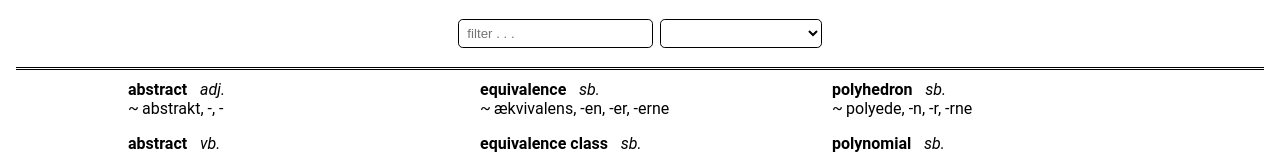
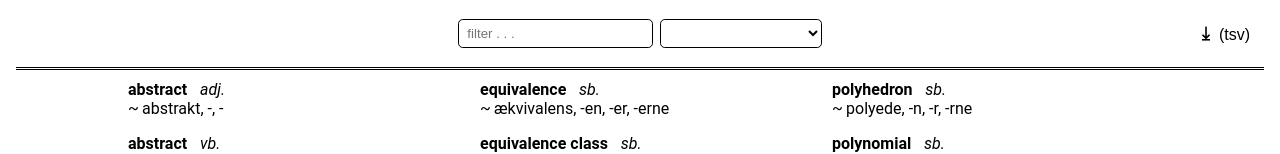
Before and after one commit to SSoelvsten/en-dk, a React (Create React App) app: page / in a window 1280 px wide. Shown: the top 154 px of the page. Built offline with nearby package versions, Linux system fonts and the light colour scheme.

Commit message:
Add .tsv download button

```diff
--- a/src/App.tsx
+++ b/src/App.tsx
@@ -5,26 +5,27 @@ import Filter, { FilterDefault } from './Filter.tsx';
 import Lexeme from './Lexeme.tsx';
 
 import * as Dictionary from './dictionary.ts';
+import Download from './Download.tsx';
 
 const App = () => {
   const [filterCtxt, setFilterCtxt] = useState(FilterDefault);
 
+  const lexemes = Dictionary.en_dk
+    .filter((l: Dictionary.Lexeme) => {
+      const input_lowered = filterCtxt.input.toLocaleLowerCase();
+      return (l.word.toLocaleLowerCase().includes(input_lowered)
+        || (l.search_terms && l.search_terms.some((x) => x.toLocaleLowerCase().includes(input_lowered)))
+        || (l.phrases && l.phrases.some(([en, _]) => en.includes(input_lowered))))
+        && (filterCtxt.category === "" || l.keywords.some((kw: string) => kw === filterCtxt.category))
+    });
+
   return (
     <div className="App">
+      <Download lexemes={lexemes} />
       <Filter onChange={setFilterCtxt} />
 
       <div className="Words">
-        {Dictionary.en_dk
-          .filter((l: Dictionary.Lexeme) => {
-            const input_lowered = filterCtxt.input.toLocaleLowerCase();
-            return (l.word.toLocaleLowerCase().includes(input_lowered)
-              || (l.search_terms && l.search_terms.some((x) => x.toLocaleLowerCase().includes(input_lowered)))
-              || (l.phrases && l.phrases.some(([en, _]) => en.includes(input_lowered))))
-              && (filterCtxt.category === "" || l.keywords.some((kw: string) => kw === filterCtxt.category))
-          })
-          .map((l: Dictionary.Lexeme) => {
-            return <Lexeme lexeme={l} key={JSON.stringify(l)} />
-          })}
+        {lexemes.map(l => <Lexeme lexeme={l} key={JSON.stringify(l)} />)}
       </div>
     </div>
   );
--- /dev/null
+++ b/src/Download.scss
@@ -0,0 +1,23 @@
+.Download {
+    position: fixed;
+    z-index: 999;
+    top: 1.3rem;
+    right: 1.5rem;
+
+    color: black;
+    text-align: center;
+
+    >span {
+        display: inline-block;
+        font-size: 1.2rem;
+        transform: rotate(90deg);
+    }
+
+    background-color: white;
+    font-size: 1rem;
+    border: none;
+
+    @media print {
+        display: none !important;
+    }
+}
--- /dev/null
+++ b/src/Download.tsx
@@ -0,0 +1,61 @@
+import React from 'react';
+import './Download.scss';
+import * as Dictionary from './dictionary.ts';
+
+// -----------------------------------------------------------------------------------------------
+
+const lexeme_key = (l: Dictionary.Lexeme) => {
+  const word = l.word.replaceAll(' ', '_');
+  const type = l.type ? `_${l.type.slice(0, -1)}` : '';
+  const note = l.note && !(l.note.startsWith("GB:") || l.note.startsWith("see") || l.note.startsWith("also"))
+    ? `_(${l.note.replaceAll(' ', '_')})` : '';
+  return `${word}${type}${note}`;
+};
+
+const tsv_header: string = "key\tword\ttype\tnote\ttranslations\tphrases"
+
+const tsv_lexeme = (l: Dictionary.Lexeme) => {
+  const key: string = lexeme_key(l);
+  const word: string = l.word;
+  const type: string = l.type ? l.type : "";
+  const note: string = l.note ? l.note : "";
+  const tran: string = l.translations.join(';');
+  const phra: string = l.phrases ? l.phrases.map(([en, dk]) => `${en};${dk}`).join("<>") : "";
+
+  return `${key}\t${word}\t${type}\t${note}\t${tran}\t${phra}`;
+};
+
+const tsv = (lexemes: Dictionary.Lexeme[]) => {
+  // Based on: https://stackoverflow.com/a/33542499
+  const file_content: string = `${tsv_header}\n${lexemes.map(l => tsv_lexeme(l)).join('\n')}\n`;
+  const file_name: string = "en-dk.tsv";
+  const file_type: string = "text/tsv";
+
+  const blob: Blob = new Blob([file_content], { type: file_type });
+
+  if ((window.navigator as any).msSaveOrOpenBlob) {
+    (window.navigator as any).msSaveBlob(blob, file_name);
+  } else {
+    // Create a dummy element with this file
+    const e = document.createElement("a");
+    e.href = window.URL.createObjectURL(blob);
+    e.download = file_name;
+    document.body.appendChild(e);
+    e.click();
+    document.body.removeChild(e);
+    window.URL.revokeObjectURL(e.href);
+  }
+}
+
+// -----------------------------------------------------------------------------------------------
+
+interface DownloadProps {
+  lexemes: Dictionary.Lexeme[]
+};
+
+const Download = ({ lexemes }: DownloadProps) =>
+  <button className="Download" onClick={() => tsv(lexemes)}>
+    <span>&#8677;</span> (tsv)
+  </button>;
+
+export default Download;
```
